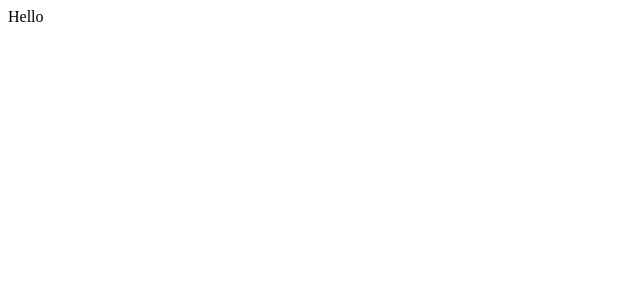
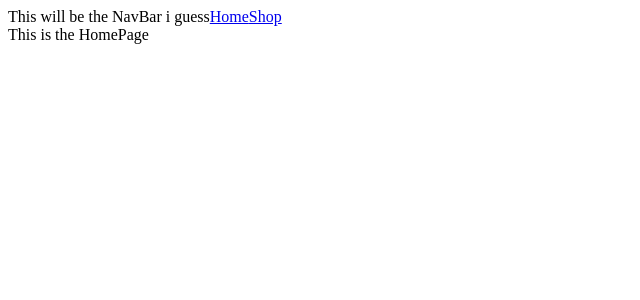
Before and after one commit to ubamarvin/MockShop, a React (Vite) app: page / in a window 1280 px wide. Shown: the top 300 px of the page, without its empty margins (0-640 px from the left). Built offline with nearby package versions, Linux system fonts and the light colour scheme.

Commit message:
add: root.jsx, home.jsx, shop.jsx  set up Router with Links in navbar in root.jsx

```diff
--- /dev/null
+++ b/src/Routes/home.jsx
@@ -0,0 +1,6 @@
+
+export default function Home () {
+    return (
+        <div>This is the HomePage</div>
+    )
+}
--- /dev/null
+++ b/src/Routes/root.jsx
@@ -0,0 +1,15 @@
+import { Outlet, Link } from "react-router-dom";
+
+export default function Root () {
+
+
+    return(
+        <div>
+          <nav>This will be the NavBar i guess
+            <Link to="/">Home</Link>
+            <Link to="/shop">Shop</Link>
+          </nav>
+          <Outlet />
+        </div>
+    );
+}
--- /dev/null
+++ b/src/Routes/shop.jsx
@@ -0,0 +1,5 @@
+export default function Shop () {
+    return (
+        <div>Shop Shop Shop Shop</div>
+    )
+}
--- a/src/main.jsx
+++ b/src/main.jsx
@@ -1,9 +1,37 @@
 import { StrictMode } from 'react'
 import { createRoot } from 'react-dom/client'
+import { createBrowserRouter, RouterProvider } from 'react-router-dom'
 
+import Root from './Routes/root'
+import Shop from './Routes/shop'
+import Home from './Routes/home'
+
+const router = createBrowserRouter([
+  {
+    path: "/",
+    element: <Root/>,
+    errorElement: <p>Fuckin Error Fuck</p>,
+    children: [
+      {
+        index: true,
+        element: <Home />
+      },
+      {
+        path: "shop",
+        element: <Shop />,
+      },
+    ]
+  }
+])
 
 createRoot(document.getElementById('root')).render(
   <StrictMode>
-    <div>Hello</div>
+    <RouterProvider router={router} />
   </StrictMode>,
 )
+
+/*
+{
+  path: "/shop",
+  element: <div>ShopStuff</div>,
+}*/
```
